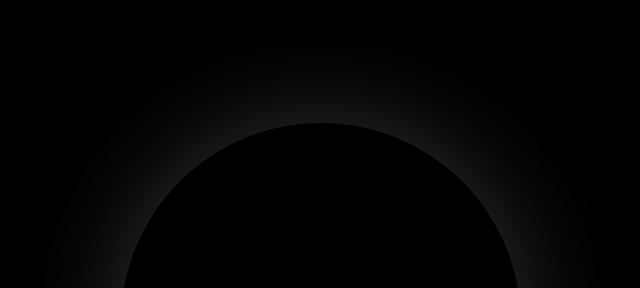
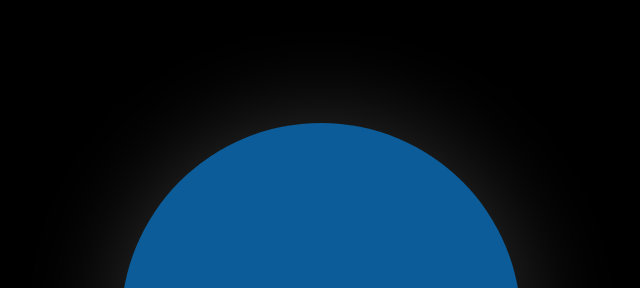
Before and after one commit to SergBrain/portfolio-2.0, a plain HTML site: page index.html in a window 1280 px wide. Shown: the part 77-365 px from the top of the page, without its empty margins (319-959 px from the left). Drawn offline with Linux system fonts and the light colour scheme.

Commit message:
Цвет круга в блоке header изменен на синий

```diff
--- a/style/main.css
+++ b/style/main.css
@@ -32,3 +32,6 @@
     flex-direction: column;
     box-shadow: 0 0 100px 0 rgba(255, 255, 255, 0.2);
 }
+.header__circle_color {
+    background-color: #0b5c98;
+}
```
